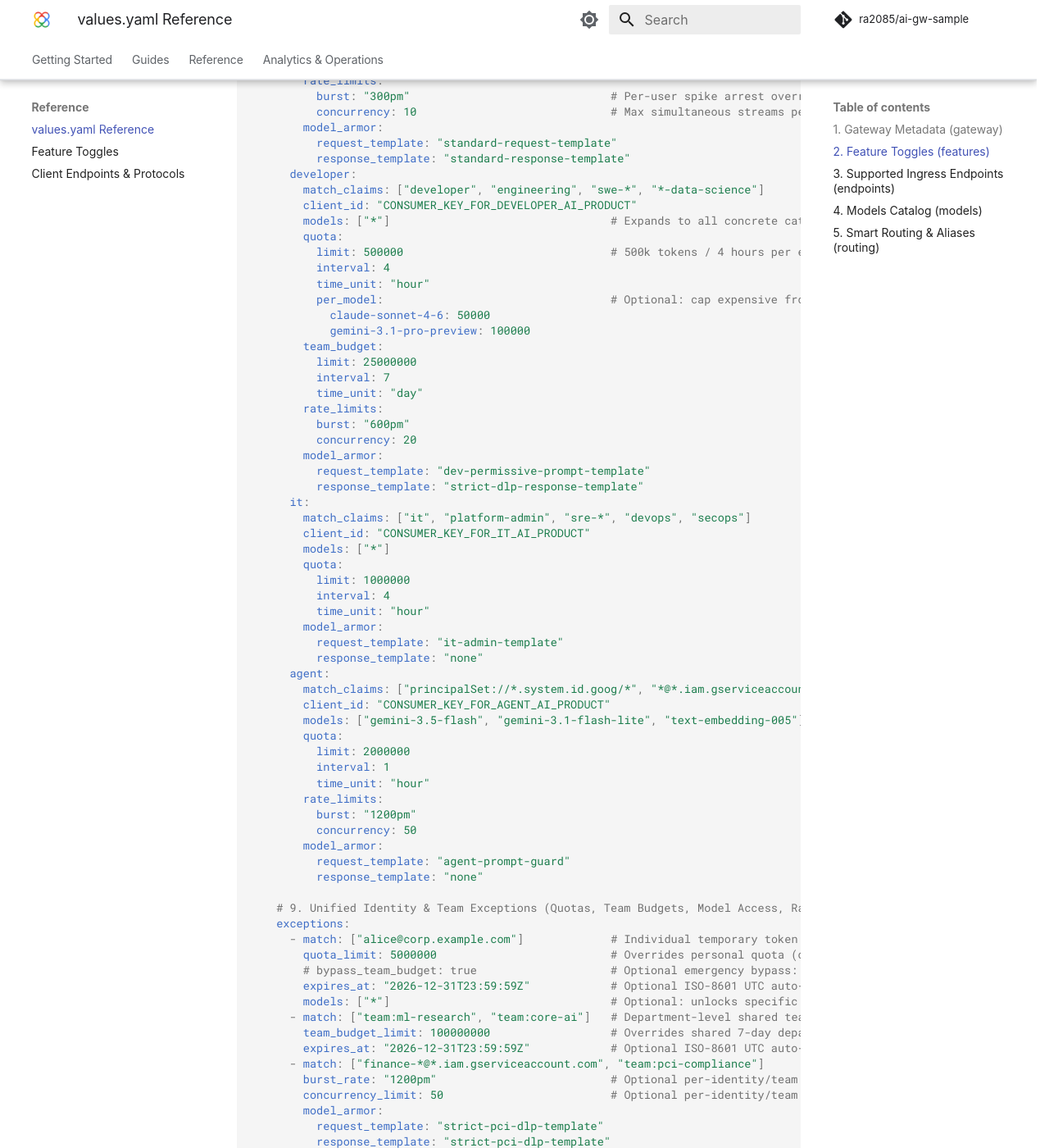
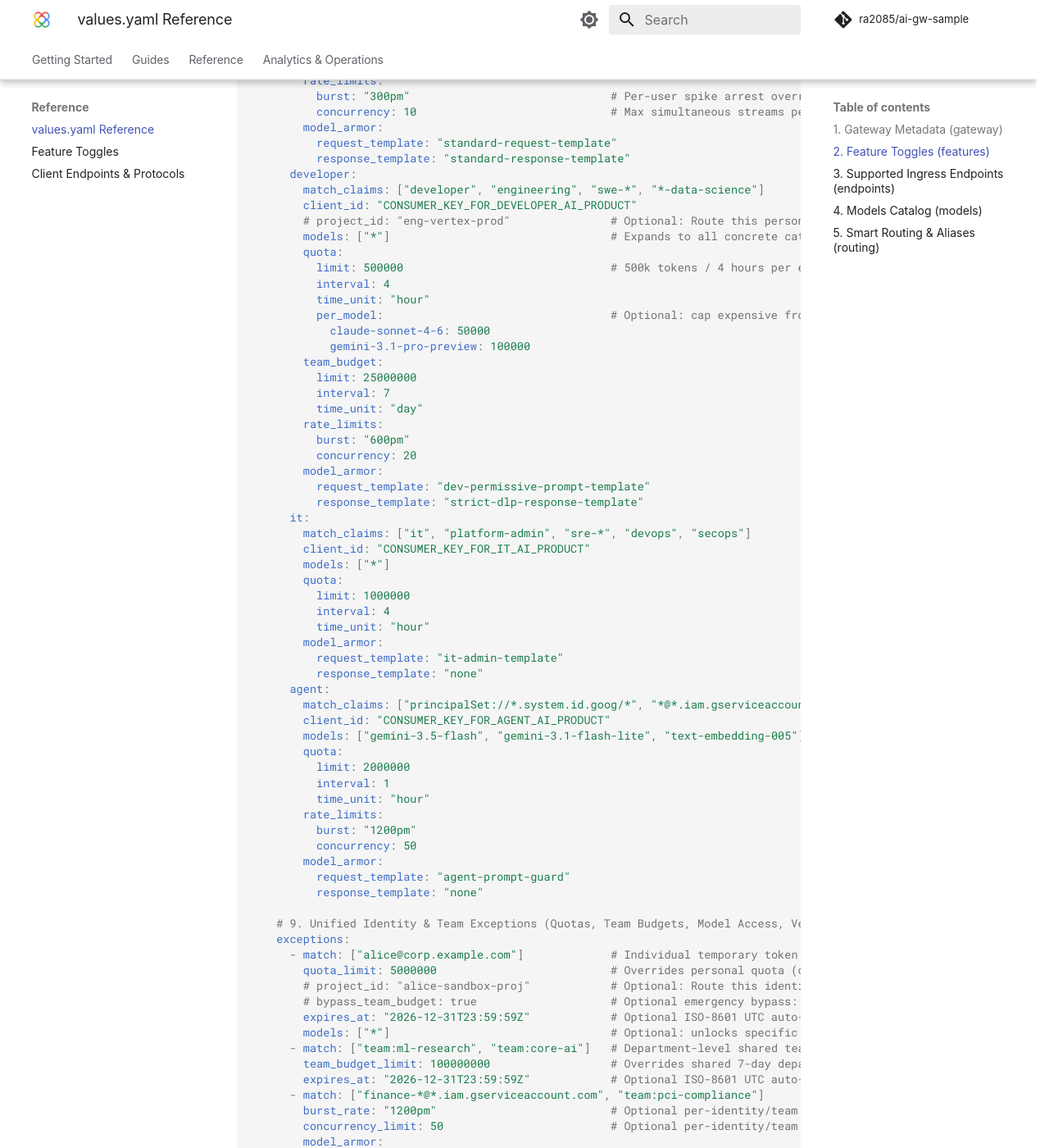
Before and after one commit to ra2085/ai-gw-sample, an MkDocs documentation site: the page built from docs/template-guide/configuration.md, in a window 1280 px wide and 1400 px high, scrolled down 3005 px. Shown: the whole window at 82% size. Built offline with MkDocs 1.6.1 and Material for MkDocs 9.7.7, drawn with Linux system fonts in a browser that asks for light colours; some web fonts are replaced; comment, search, counter and statistics services are not loaded; some of the changed text lies outside the part shown.

Commit message:
fix: template

```diff
--- a/docs/template-guide/configuration.md
+++ b/docs/template-guide/configuration.md
@@ -155,6 +155,7 @@ features:
       developer:
         match_claims: ["developer", "engineering", "swe-*", "*-data-science"]
         client_id: "CONSUMER_KEY_FOR_DEVELOPER_AI_PRODUCT"
+        # project_id: "eng-vertex-prod"               # Optional: Route this persona's Vertex AI calls to a dedicated spoke GCP project
         models: ["*"]                                 # Expands to all concrete catalog models in llmOperationGroup
         quota:
           limit: 500000                               # 500k tokens / 4 hours per engineer (or use limit_usd: 25.00 + per_model_usd)
@@ -199,10 +200,11 @@ features:
           request_template: "agent-prompt-guard"
           response_template: "none"
 
-    # 9. Unified Identity & Team Exceptions (Quotas, Team Budgets, Model Access, Rate Limits & Model Armor)
+    # 9. Unified Identity & Team Exceptions (Quotas, Team Budgets, Model Access, Vertex Project Routing, Rate Limits & Model Armor)
     exceptions:
       - match: ["alice@corp.example.com"]             # Individual temporary token or USD boost + frontier model unlock
         quota_limit: 5000000                          # Overrides personal quota (or quota_limit_usd: 50.00; still draws from shared team pool by default)
+        # project_id: "alice-sandbox-proj"            # Optional: Route this identity's Vertex AI calls to a dedicated GCP project
         # bypass_team_budget: true                    # Optional emergency bypass: isolates user from an exhausted shared team pool
         expires_at: "2026-12-31T23:59:59Z"            # Optional ISO-8601 UTC auto-expiration timestamp
         models: ["*"]                                 # Optional: unlocks specific models for this user/agent
@@ -262,6 +264,8 @@ models:
     target: "gemini"                                  # gemini | claude | gemini-openai-compat | openai-custom
     format: "gemini"                                  # Wire protocol: gemini | anthropic | openai
     region: "global"                                  # Vertex AI region: global | us-east5 | us-central1 | europe-west1
+    # project_id: "frontier-models-prod"              # Optional: Route this model to a specific GCP project (overridden by persona project_id unless pin_project: true)
+    # pin_project: false                              # Optional: Set true for fine-tuned/provisioned models bound to a single GCP project
     is_default: false                                 # Used when top-level `defaults.model` is omitted
     created_at: "2026-05-01T00:00:00Z"                # ISO timestamp for /v1/models
     model_armor:                                      # Optional: Tier 6 per-model Model Armor template override
```
Also changed, not shown: docs/architecture/routing.md (+37 -0 lines), 4 other files.
